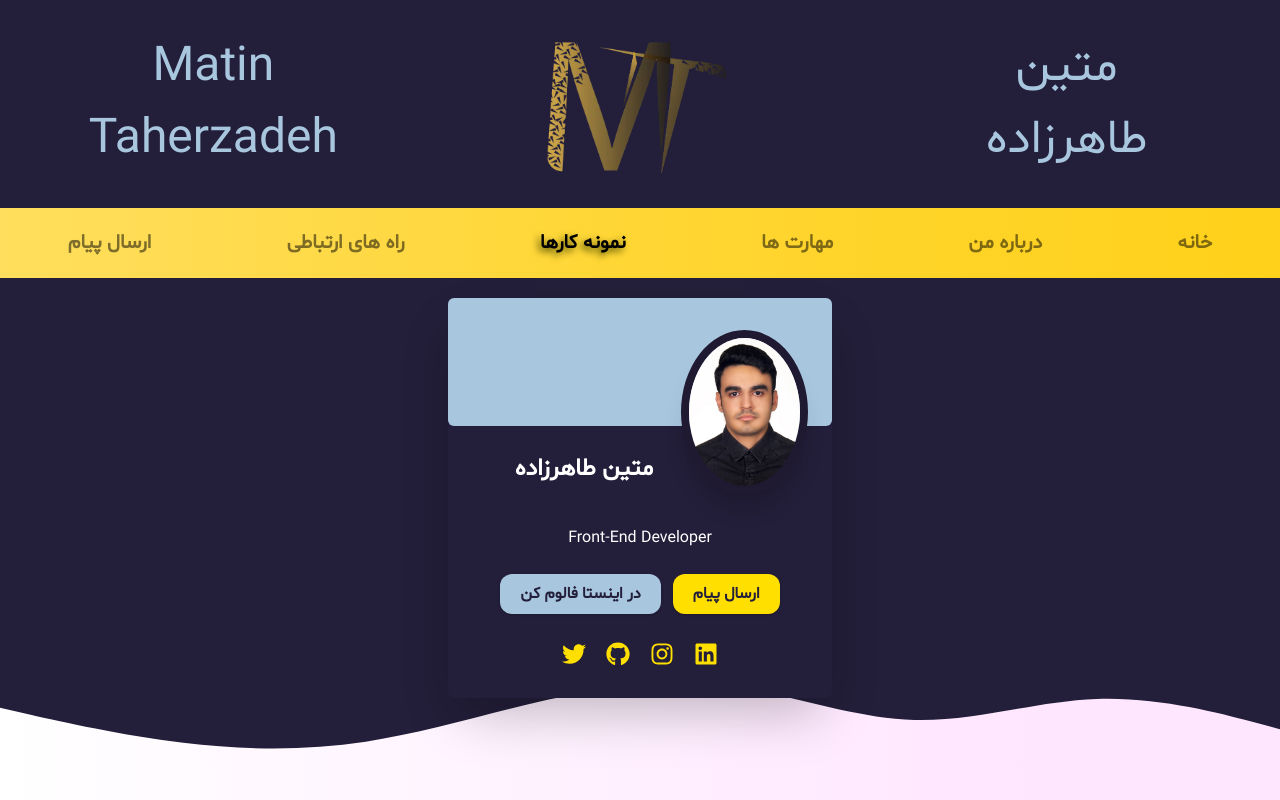
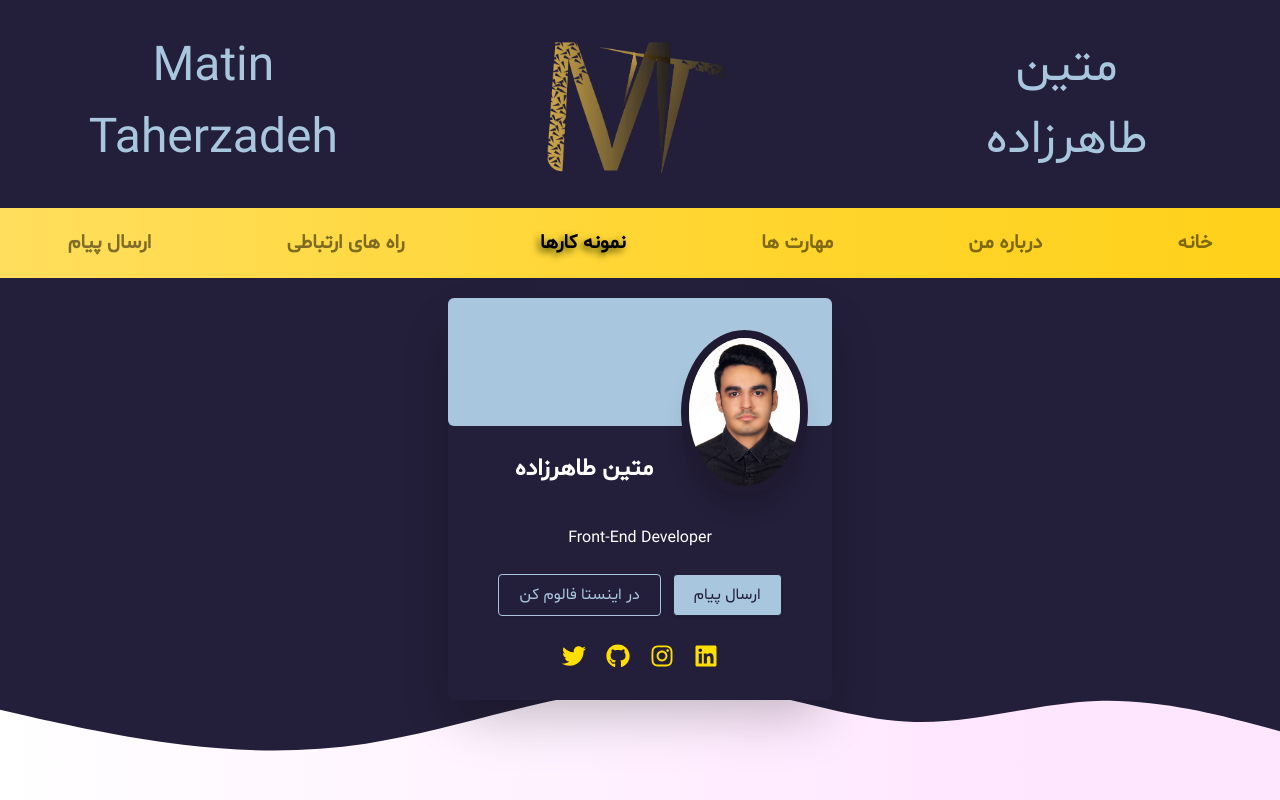
Before and after one commit to MatinT-SA/My-Personal-Website, a Next.js app: page / in a window 1280 px wide. Shown: the top 800 px of the page. Built offline with nearby package versions, Linux system fonts and the light colour scheme.

Commit message:
profile card - creating a reusable button component for this part and the rest of the project

```diff
--- /dev/null
+++ b/app/components/Button.js
@@ -0,0 +1,12 @@
+"use client";
+
+export default function Button({ onClick, className = "", children }) {
+  return (
+    <button
+      onClick={onClick}
+      className={`px-5 py-2 rounded-lg shadow transition cursor-pointer ${className}`}
+    >
+      {children}
+    </button>
+  );
+}
--- a/app/components/ProfileCard.js
+++ b/app/components/ProfileCard.js
@@ -3,6 +3,7 @@
 import { useState } from "react";
 import Image from "next/image";
 import ProfileModal from "./ProfileModal";
+import Button from "./Button";
 import { FaInstagram, FaTwitter, FaGithub, FaLinkedin } from "react-icons/fa";
 
 export default function ProfileCard() {
@@ -40,14 +41,15 @@ export default function ProfileCard() {
 
         {/* Buttons */}
         <div className="flex gap-3 mt-6">
-          <button
-            className="bg-yellow-primary hover:bg-yellow-400 text-purple-primary font-bold px-5 py-2 rounded-xl shadow transition"
+          <Button
+            className="bg-blue-light text-purple-primary border border-purple-primary rounded-sm hover:bg-purple-primary hover:text-blue-light hover:border-blue-light"
             onClick={() => (window.location.href = "#Comment-anchor")}
           >
             ارسال پیام
-          </button>
-          <button
-            className="bg-blue-light hover:bg-blue-400 text-purple-primary font-bold px-5 py-2 rounded-xl shadow transition"
+          </Button>
+
+          <Button
+            className="bg-purple-primary text-blue-light border border-blue-light rounded-sm hover:bg-blue-light hover:text-purple-primary hover:border-purple-primary"
             onClick={() =>
               window.open(
                 "https://www.instagram.com/matin_taherzadeh_sa/",
@@ -56,7 +58,7 @@ export default function ProfileCard() {
             }
           >
             در اینستا فالوم کن
-          </button>
+          </Button>
         </div>
 
         {/* Social Icons */}
```
Also changed, not shown: app/styles/global.css (+0 -9 lines).
